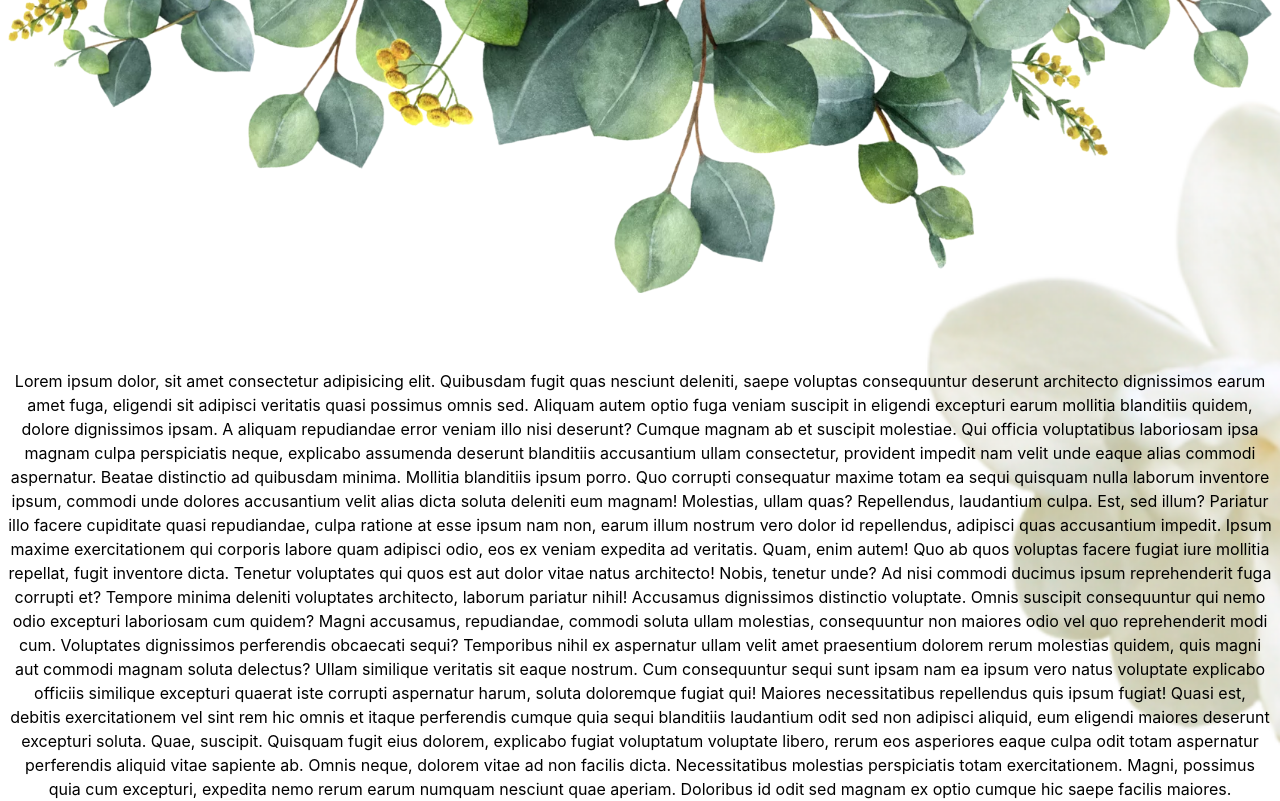
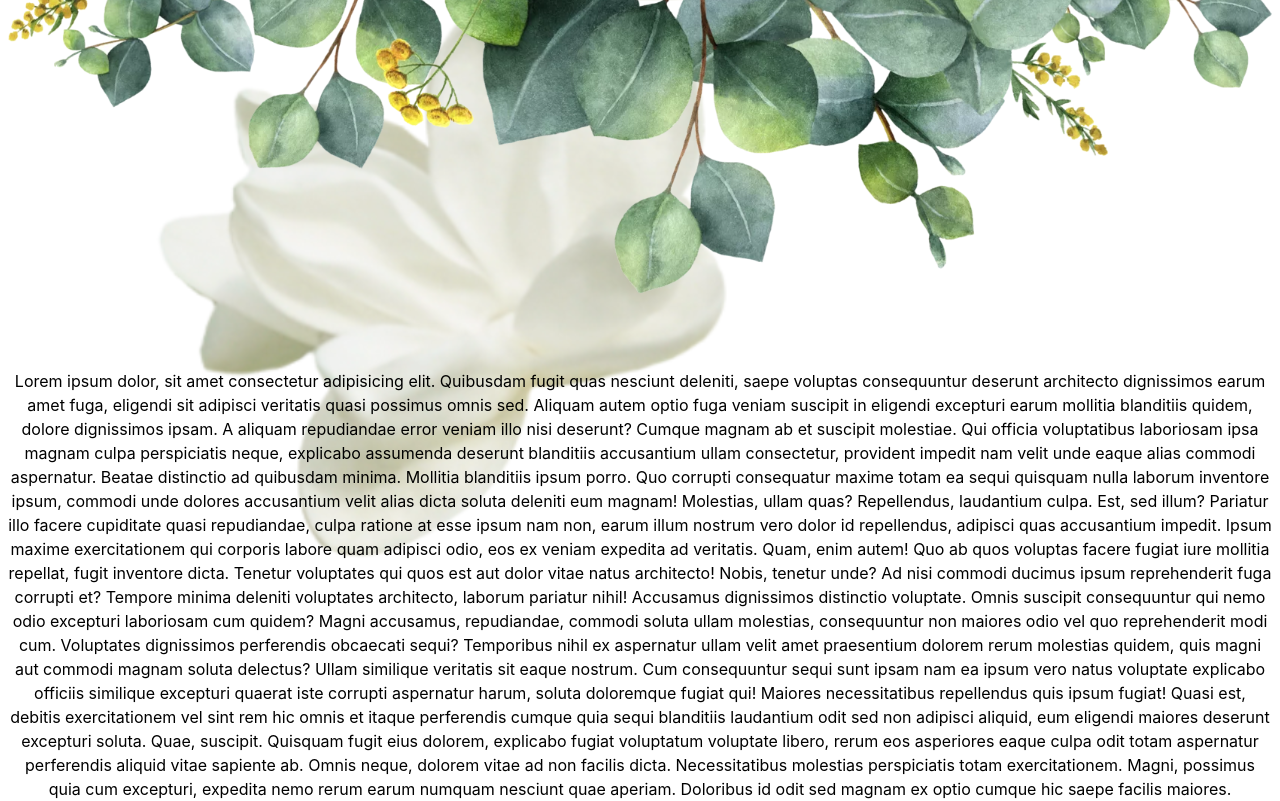
Before and after one commit to Aidarchik/weddingAlgizAndAngela, a React (Create React App) app: page / in a window 1280 px wide. Shown: the top 801 px of the page. Built offline with nearby package versions, Linux system fonts and the light colour scheme.

Commit message:
Update App.js

```diff
--- a/src/App.js
+++ b/src/App.js
@@ -5,7 +5,7 @@ import Tmp from './components/tmp'
 function App() {
   return (
     <div className="App">
-      <div className='h-screen mx-auto bg-hero-pattern bg-fixed bg-cover bg-center'>
+      <div className='h-full mx-auto bg-hero-pattern bg-fixed bg-cover bg-center'>
         <div className='container mx-auto px-2'>
         <img src={homeWat} className='relative top-[calc(-6vw)]' alt=""></img>
           <Tmp className='opacity-25'/>
```
